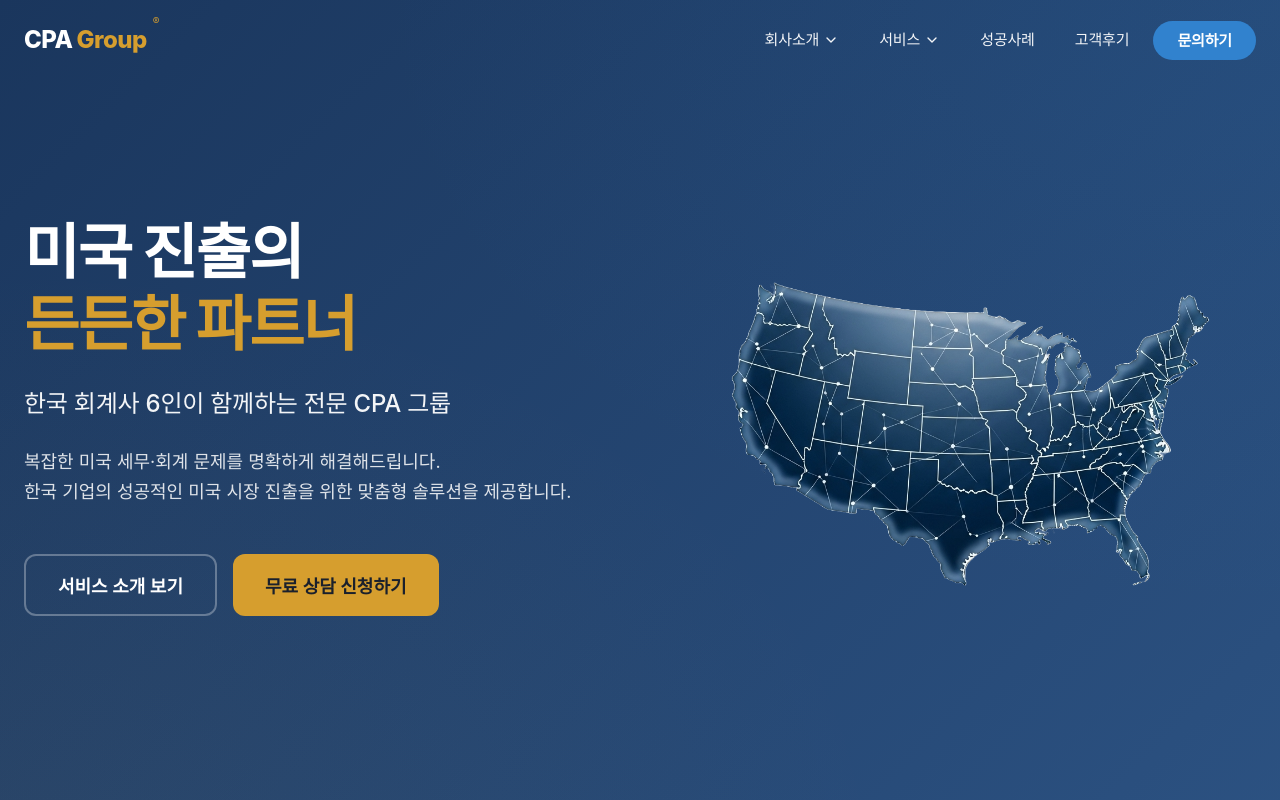
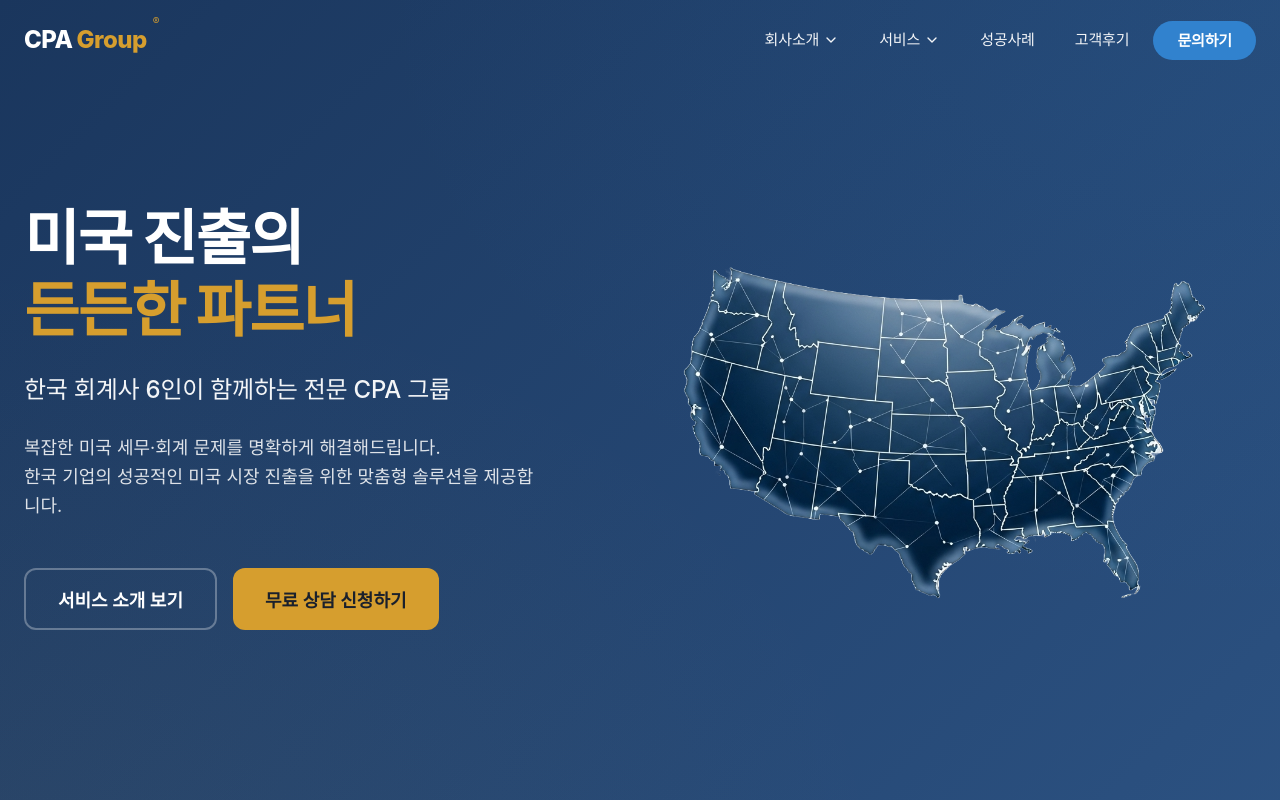
Before and after one commit to JunLee8108/cpa-association-website, a React (Vite) app: page / in a window 1280 px wide. Shown: the top 800 px of the page. Built offline with nearby package versions, Linux system fonts and the light colour scheme; a web font is replaced by a local one.

Commit message:
some update added

```diff
--- a/src/components/pages/home/Home.css
+++ b/src/components/pages/home/Home.css
@@ -55,7 +55,7 @@
 /* Hero Inner Grid Layout - NEW */
 .home-hero-inner {
   display: grid;
-  grid-template-columns: 1fr 1fr;
+  grid-template-columns: 1fr 1.2fr;
   gap: var(--spacing-3xl);
   align-items: center;
   min-height: calc(100vh - 10rem);
@@ -80,12 +80,12 @@
 .home-hero-image-wrapper {
   position: relative;
   width: 100%;
-  max-width: 600px;
+  height: 80%;
 }
 
 .home-hero-image {
   width: 100%;
-  height: auto;
+  height: 100%;
   border-radius: var(--radius-2xl);
   object-fit: cover;
 }
@@ -238,6 +238,7 @@
 
   .home-hero-content {
     padding: var(--spacing-2xl) 0;
+    padding-top: 6rem;
   }
 
   .home-hero-text-wrapper {
--- a/src/components/pages/home/Home.jsx
+++ b/src/components/pages/home/Home.jsx
@@ -214,7 +214,6 @@ const Home = () => {
                     alt="미국 비즈니스 컨설팅"
                     className="home-hero-image"
                   />
-                  <div className="home-hero-image-decoration"></div>
                 </div>
               </div>
             </div>
```
Also changed, not shown: public/hero-2.jpg (added).
